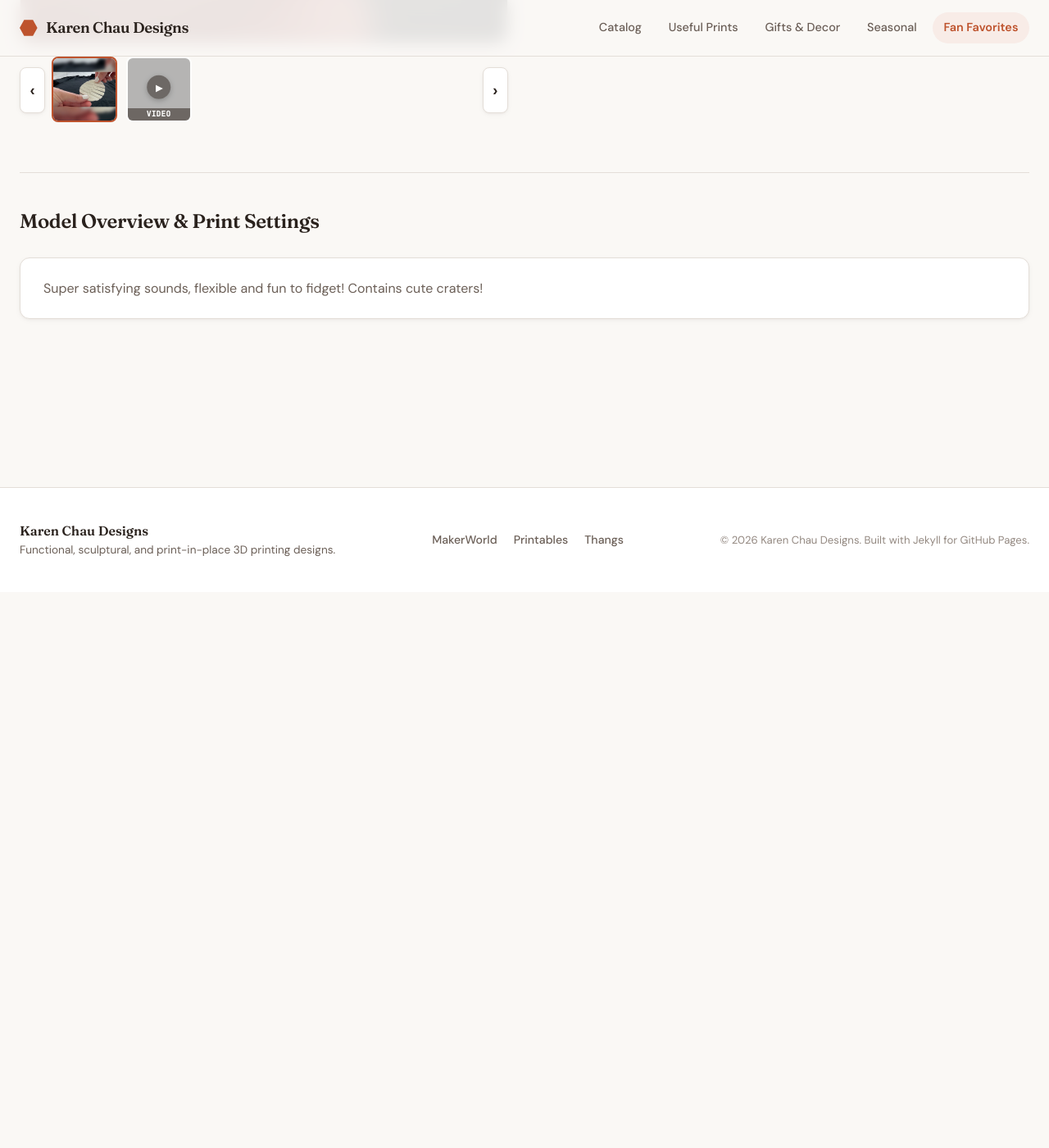
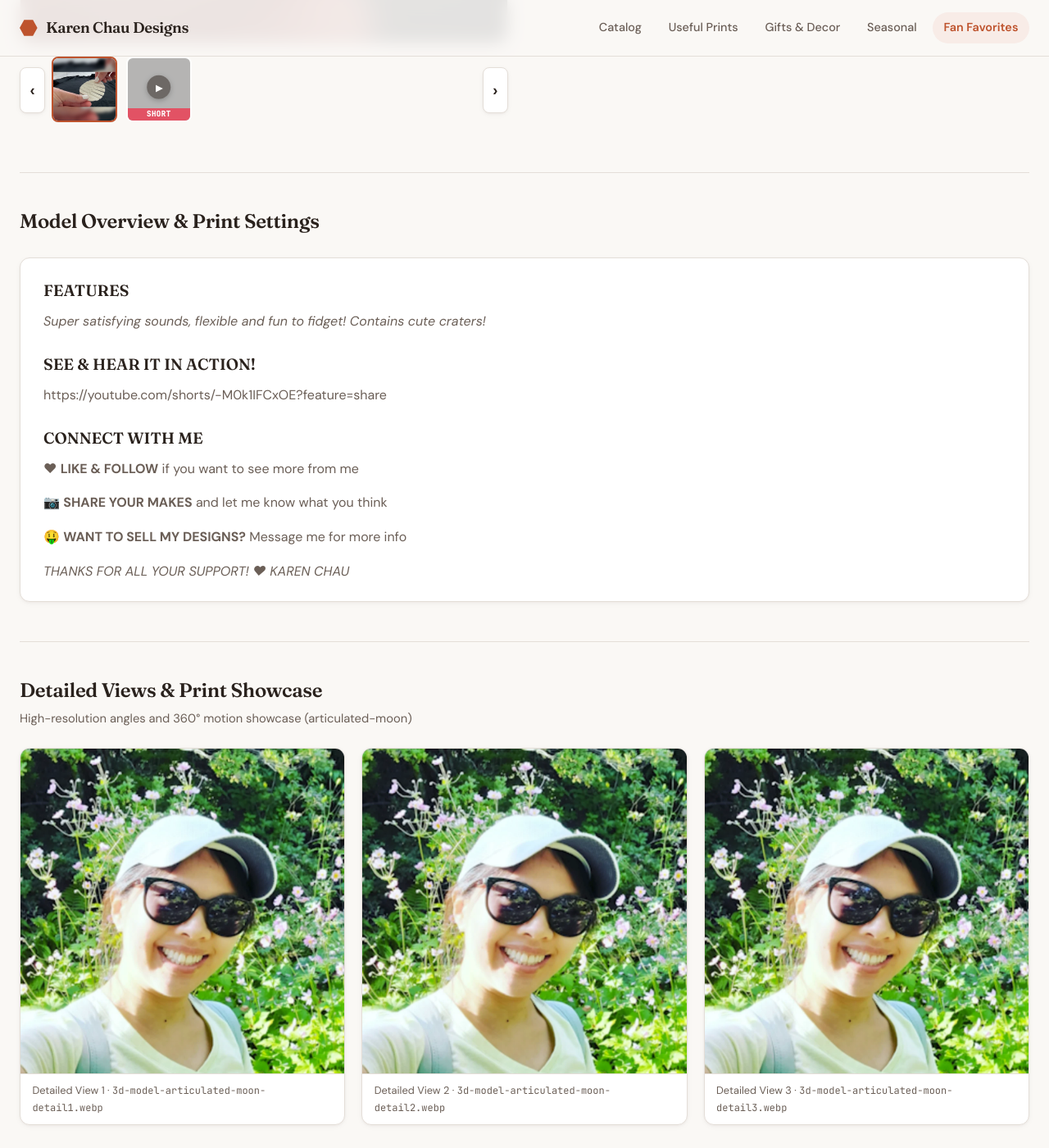
Before and after one commit to karenchaudesigns/3d-model-catalog, a Jekyll site: the page built from _models/articulated-moon.md, in a window 1280 px wide and 1400 px high, scrolled down 678 px. Shown: the whole window at 82% size. Built offline with Jekyll 4.4.1, drawn with Linux system fonts in a browser that asks for light colours; some of the changed text lies outside the part shown; grey boxes are pictures that could not be loaded.

Commit message:
Update Articulated moon

```diff
--- a/_models/articulated-moon.md
+++ b/_models/articulated-moon.md
@@ -1,29 +1,56 @@
 ---
 title: "Articulated moon"
 extended_title: "Flexible fidget toy"
-tagline: ""
+tagline: "Print-in-place articulated moon. Super satisfying sounds, flexible and fun to fidget! Contains cute craters!"
 shortname: "articulated-moon"
 category: "fan-favorites"
 hidden: false
 thumbnail_image: "/images/models/articulated-moon/3d-model-articulated-moon-thumb.webp"
 cover_image: "/images/models/articulated-moon/3d-model-articulated-moon-main.webp"
 gallery_images: []
-detailed_images: []
+detailed_images:
+  - "/images/models/articulated-moon/3d-model-articulated-moon-detail1.webp"
+  - "/images/models/articulated-moon/3d-model-articulated-moon-detail2.webp"
+  - "/images/models/articulated-moon/3d-model-articulated-moon-detail3.webp"
 tags:
+  - "toy"
+  - "space"
+  - "white"
+  - "cute"
+  - "fidget"
+  - "articulated"
+  - "flexible"
+  - "flexi"
+  - "printinplace"
+  - "science"
   - "moon"
-  - "articulated"
-  - "flexi"
-  - "fidget"
-  - "fun"
-  - "toy"
+  - "crater"
+  - "singlecolor"
+  - "fullmoon"
 downloads:
   makerworld: ""
   printables: "https://www.printables.com/model/546251-articulated-moon-flexible-fidget-toy"
   thangs: ""
   cults3d: ""
-youtube_shorts: []
-youtube_videos:
+youtube_shorts:
   - "-M0k1IFCxOE"
+youtube_videos: []
 youtube_id: "-M0k1IFCxOE"
 ---
-Super satisfying sounds, flexible and fun to fidget! Contains cute craters!
+### FEATURES
+
+*Super satisfying sounds, flexible and fun to fidget! Contains cute craters!*
+
+### SEE & HEAR IT IN ACTION!
+
+[https://youtube.com/shorts/-M0k1IFCxOE?feature=share](https://youtube.com/shorts/-M0k1IFCxOE?feature=share)
+
+### CONNECT WITH ME
+
+❤  **LIKE & FOLLOW** if you want to see more from me
+
+📷 **SHARE YOUR MAKES** and let me know what you think
+
+🤑 **WANT TO SELL MY DESIGNS?** Message me for more info
+
+*THANKS FOR ALL YOUR SUPPORT!  ❤ KAREN CHAU*
```
Also changed, not shown: images/models/articulated-moon/3d-model-articulated-moon-detail1.webp (added), images/models/articulated-moon/3d-model-articulated-moon-detail2.webp (added), images/models/articulated-moon/3d-model-articulated-moon-detail3.webp (added), images/models/articulated-moon/3d-model-articulated-moon-main.webp, images/models/articulated-moon/3d-model-articulated-moon-thumb.webp.
